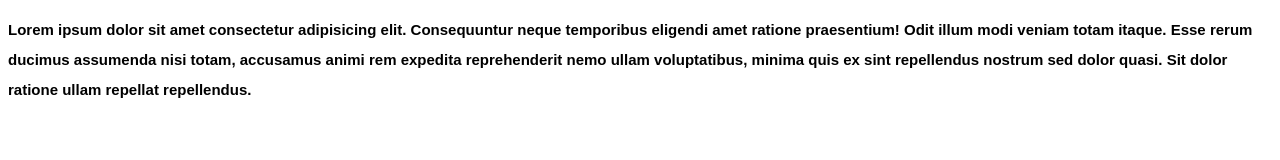
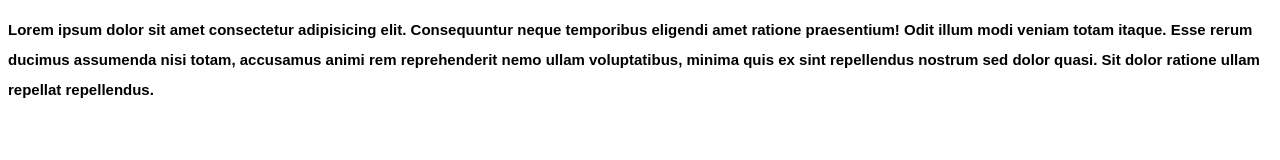
Before and after one commit to Irtymd/-HTML-CSS, a plain HTML site: page index.html in a window 1280 px wide. Drawn offline with Linux system fonts and the light colour scheme.

Commit message:
first commit

```diff
--- a/index.html
+++ b/index.html
@@ -8,6 +8,6 @@
     <link rel="stylesheet" href="css/style.css">
 </head>
 <body>
-    <p>Lorem ipsum dolor sit amet consectetur adipisicing elit. Consequuntur neque temporibus eligendi amet ratione praesentium! Odit illum modi veniam totam itaque. Esse rerum ducimus assumenda nisi totam, accusamus animi rem expedita reprehenderit nemo ullam voluptatibus, minima quis ex sint repellendus nostrum sed dolor quasi. Sit dolor ratione ullam repellat repellendus.</p>
+    <p>Lorem ipsum dolor sit amet consectetur adipisicing elit. Consequuntur neque temporibus eligendi amet ratione praesentium! Odit illum modi veniam totam itaque. Esse rerum ducimus assumenda nisi totam, accusamus animi rem reprehenderit nemo ullam voluptatibus, minima quis ex sint repellendus nostrum sed dolor quasi. Sit dolor ratione ullam repellat repellendus.</p>
 </body>
 </html>
```
